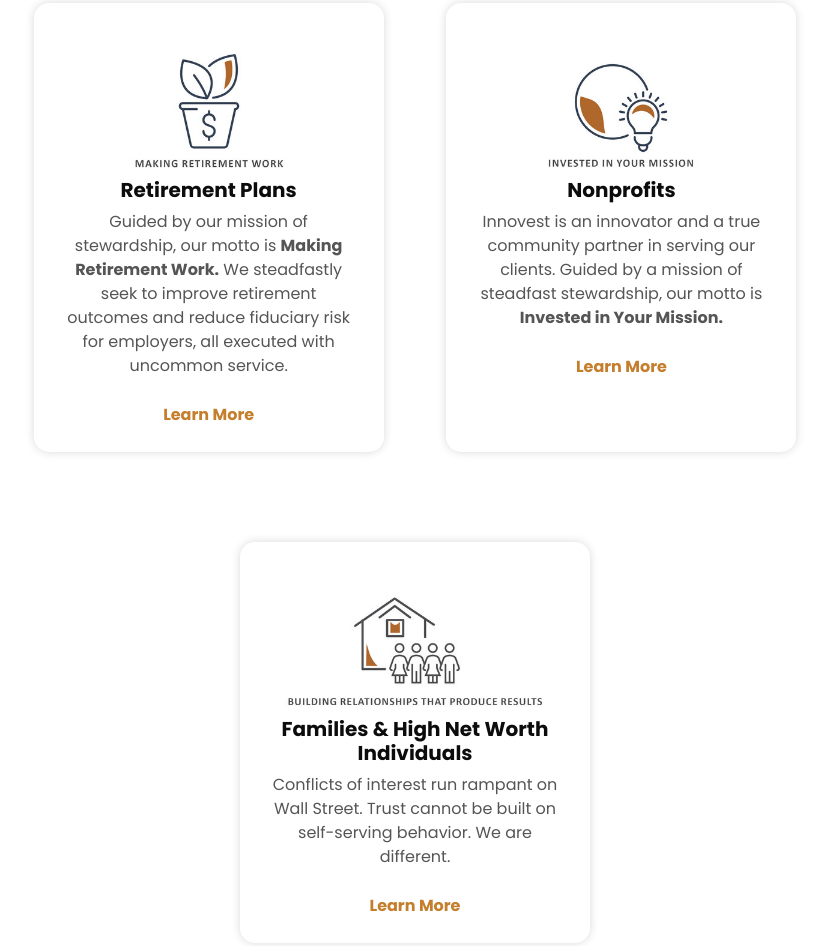
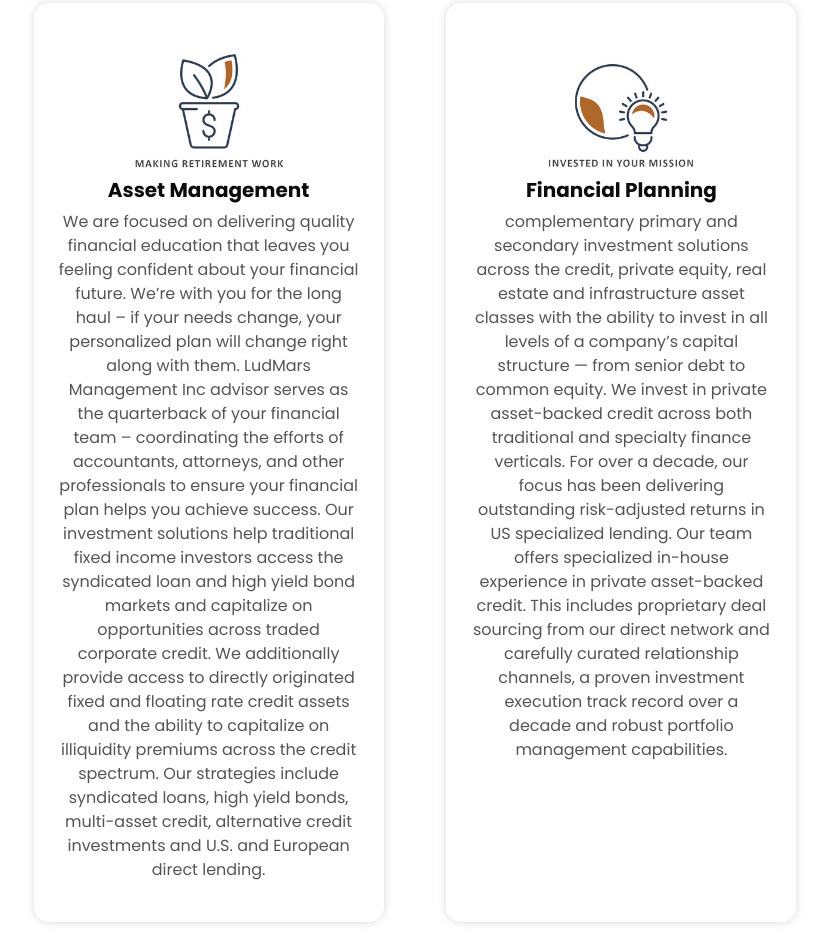
Before and after one commit to Great35/laughing-octo-train, a plain HTML site: page service.html in a window 1280 px wide. Shown: the part 236-1182 px from the top of the page, without its empty margins (225-1054 px from the left). Drawn offline with nearby package versions, Linux system fonts and the light colour scheme.

Commit message:
Update service.html

```diff
--- a/service.html
+++ b/service.html
@@ -117,33 +117,43 @@
         <div class="img-box">
           <img src="images/Icons.jpg" alt="" style="width:300px; height: auto; margin-bottom: 15px;">
         </div>
-        <h5>Retirement Plans</h5>
+        <h5>Asset Management</h5>
         <p>
-          Guided by our mission of stewardship, our motto is <strong>Making Retirement Work.</strong> We steadfastly seek to improve retirement outcomes and reduce fiduciary risk for employers, all executed with uncommon service.
+          We are focused on delivering quality financial education that leaves you feeling confident about your financial future. We’re with you for the long haul – if your needs change, your personalized plan will change right along with them.
+
+LudMars Management Inc advisor serves as the quarterback of your financial team – coordinating the efforts of accountants, attorneys, and other professionals to ensure your financial plan helps you achieve success.
+
+Our investment solutions help traditional fixed income investors access the syndicated loan and high yield bond markets and capitalize on opportunities across traded corporate credit. We additionally provide access to directly originated fixed and floating rate credit assets and the ability to capitalize on illiquidity premiums across the credit spectrum. Our strategies include syndicated loans, high yield bonds, multi-asset credit, alternative credit investments and U.S. and European direct lending.
         </p>
-        <a href="#">Learn More</a>
       </div>
 
       <div class="box">
         <div class="img-box">
           <img src="images/Icons2.jpg" alt="" style="width:300px; height: auto; margin-bottom: 15px;">
         </div>
-        <h5>Nonprofits</h5>
+        <h5>Financial Planning </h5>
         <p>
-          Innovest is an innovator and a true community partner in serving our clients. Guided by a mission of steadfast stewardship, our motto is <strong>Invested in Your Mission.</strong>
+          complementary primary and secondary investment solutions across the credit, private equity, real estate and infrastructure asset classes with the ability to invest in all levels of a company’s capital structure — from senior debt to common equity.
+
+We invest in private asset-backed credit across both traditional and specialty finance verticals. For over a decade, our focus has been delivering outstanding risk-adjusted returns in US specialized lending.
+
+Our team offers specialized in-house experience in private asset-backed credit. This includes proprietary deal sourcing from our direct network and carefully curated relationship channels, a proven investment execution track record over a decade and robust portfolio management capabilities.
         </p>
-        <a href="#">Learn More</a>
       </div>
 
       <div class="box">
         <div class="img-box">
           <img src="images/Icons3.jpg" alt="" style="width:300px; height: auto; margin-bottom: 15px;">
         </div>
-        <h5>Families & High Net Worth Individuals</h5>
+        <h5>Wealth Services</h5>
         <p>
-          Conflicts of interest run rampant on Wall Street. Trust cannot be built on self-serving behavior. We are different.
+          While the personal objectives of clients of similar age may be the same, the financial services required to achieve their individual goals may differ. Higher net worth individuals typically have additional needs that require specialized services. In addition to financial planning and asset management services, wealth management services encompass areas such as charitable giving and planning, asset protection, and trust and estate services. We work closely with our client’s professional advisors in the following areas:
         </p>
-        <a href="#">Learn More</a>
+        <ul>
+          <li>Estate Planning</li>
+          <li>Insurance and Long Term Care Planning</li>
+          <li>Tax Planning</li>
+        </ul>
       </div>
     </div>
   </div>
```
